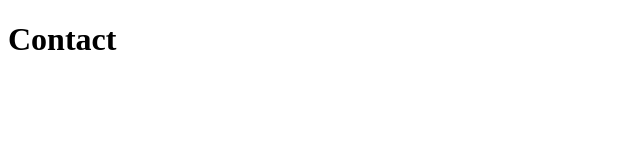
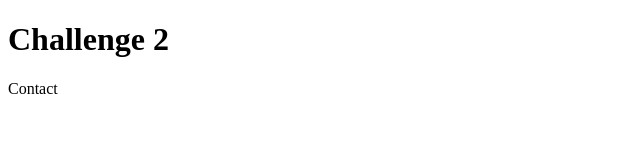
Before and after one commit to AntonioJRuizG/202301-W1CH2-Elena-Antonio, a website: page contact.html in a window 1280 px wide. Shown: the whole page, without its empty margins (0-640 px from the left). Drawn offline with Linux system fonts and the light colour scheme.

Commit message:
contact.html

```diff
--- a/contact.html
+++ b/contact.html
@@ -9,7 +9,12 @@
 </head>
 
 <body>
-  <h1>Contact</h1>
+  <header>
+    <h1>Challenge 2</h1>
+  </header>
+  <nav>Contact</nav>
+
+
 </body>
 
 </html>
```
Also changed, not shown: cv.html (+3 -0 lines), home.html (+3 -0 lines), index.html (+4 -1 lines).
